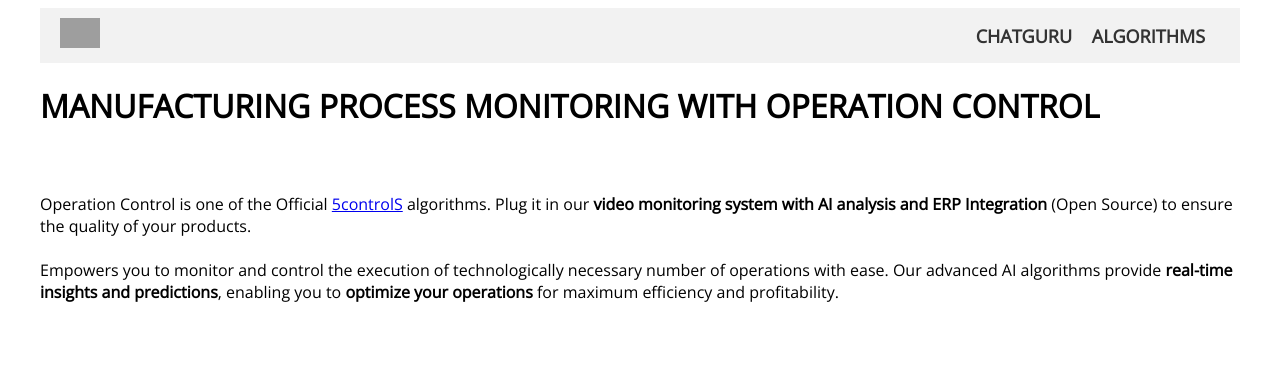
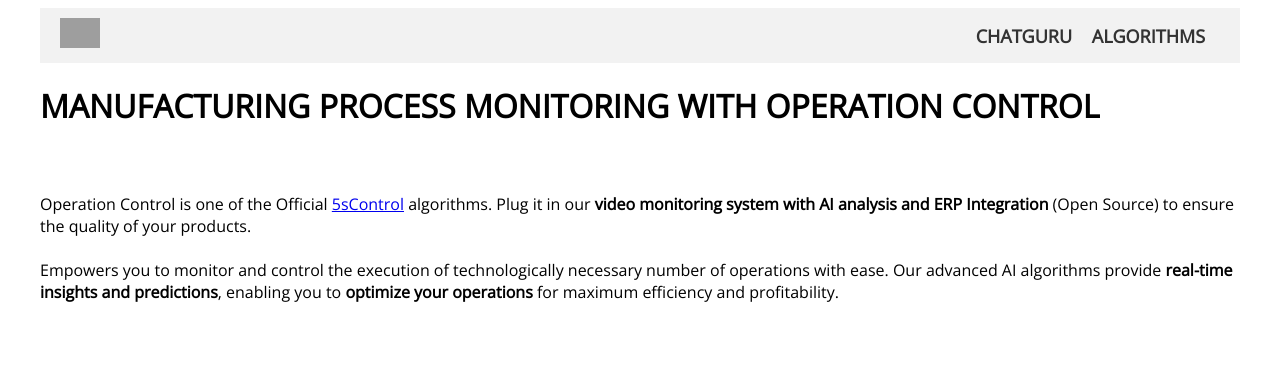
Before and after one commit to 5sControl/5sControl.github.io, a Jekyll site: the page built from operation-control/index.md, in a window 1280 px wide and 900 px high. Shown: the top 377 px of the window. Built offline with Jekyll 4.4.1, drawn with Linux system fonts in a browser that asks for light colours; comment, search, counter and statistics services are not loaded; some of the changed text lies outside the part shown; grey boxes are pictures that could not be loaded.

Commit message:
Update index.md

```diff
--- a/operation-control/index.md
+++ b/operation-control/index.md
@@ -6,7 +6,7 @@ description : Automatically detect when operation was done incorrectly using pow
 
 <h1>MANUFACTURING PROCESS MONITORING WITH OPERATION CONTROL</h1>
 <br><br>
-Operation Control is one of the Official <a href="https://5controls.com/">5controlS</a> algorithms. Plug it in our <strong>video monitoring system with AI analysis and ERP Integration</strong> (Open Source) to ensure the quality of your products.
+Operation Control is one of the Official <a href="https://5scontrol.com/">5sControl</a> algorithms. Plug it in our <strong>video monitoring system with AI analysis and ERP Integration</strong> (Open Source) to ensure the quality of your products.
 <br><br>
 Empowers you to monitor and control the execution of technologically necessary number of operations with ease. Our advanced AI algorithms provide <strong>real-time insights and predictions</strong>, enabling you to <strong>optimize your operations</strong> for maximum efficiency and profitability.
 
@@ -55,6 +55,6 @@ Empowers you to monitor and control the execution of technologically necessary n
 
 <br><br>
 
-<h2>Learn more about Operation control on the <a href="https://5controls.com/solutions/operation-control">5controlS website</a>.</h2>
+<h2>Learn more about Operation control on the <a href="https://5scontrol.com/solutions/operation-control">5sControl website</a>.</h2>
 
 <br><br>
```
